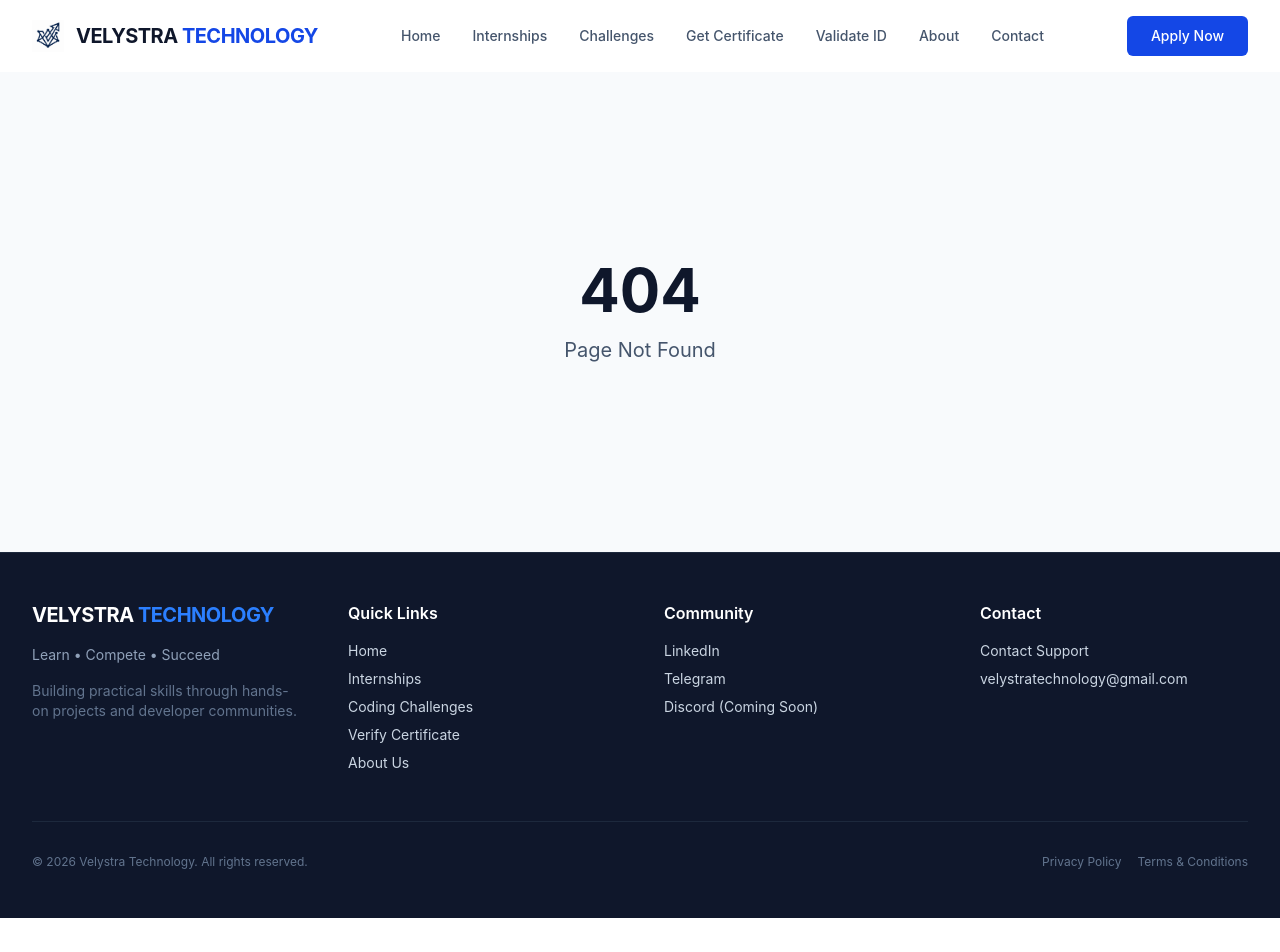
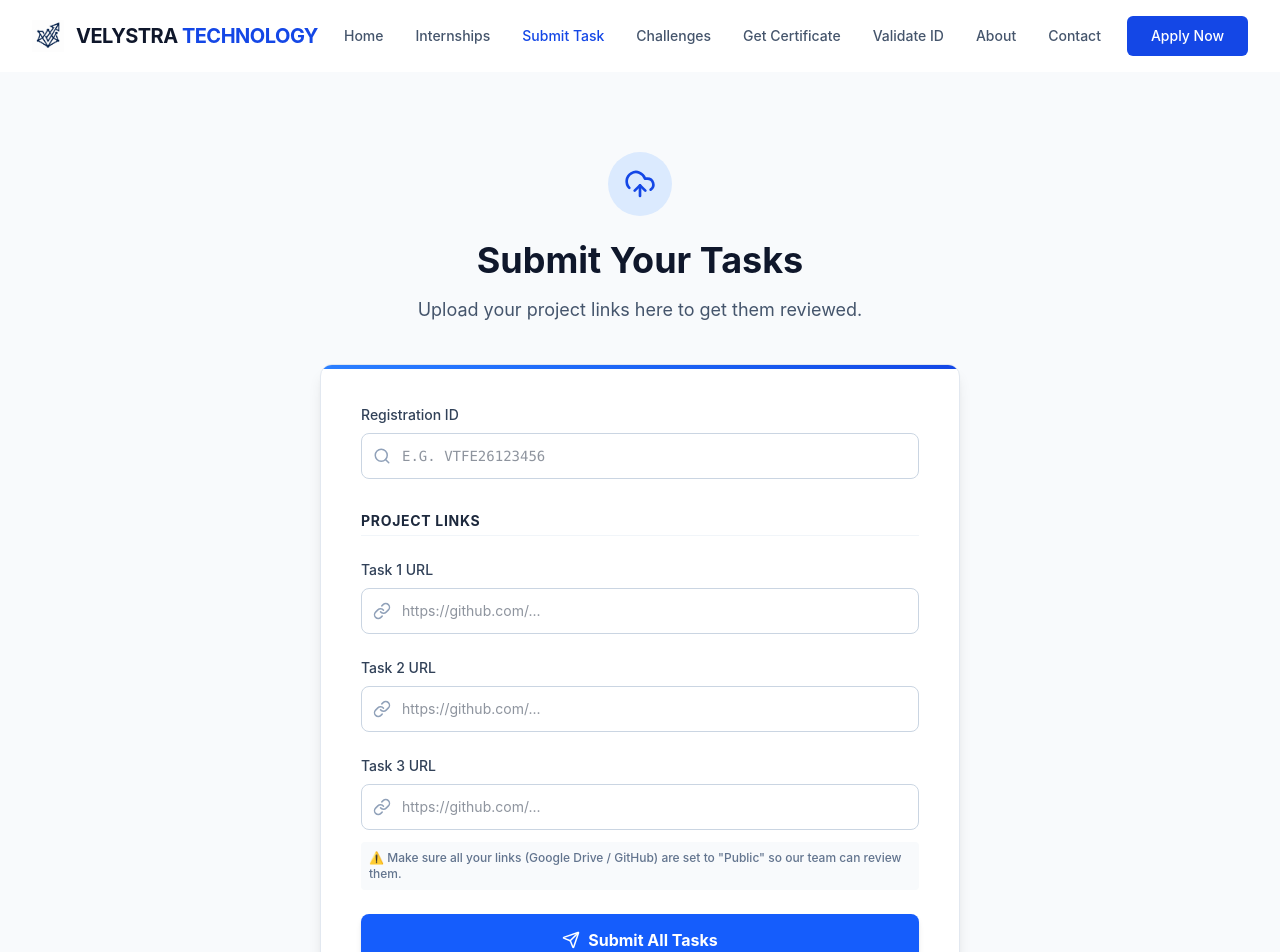
Before and after one commit to sahilofficialgit/velystra-technology, a React (Vite) app: page /submit in a window 1280 px wide. Shown: the top 952 px of the page. Before the commit the page ends 918 px from the top, so only its background shows below. Built offline with nearby package versions, Linux system fonts and the light colour scheme.

Commit message:
fixed all security issues & bugs

```diff
--- a/src/App.jsx
+++ b/src/App.jsx
@@ -9,6 +9,7 @@ import About from './pages/About';
 import Contact from './pages/Contact';
 import Validate from './pages/Validate';
 import Apply from './pages/Apply';
+import Submit from './pages/Submit';
 
 function App() {
   return (
@@ -27,6 +28,7 @@ function App() {
             <Route path="/contact" element={<Contact />} />
             <Route path="/validate" element={<Validate />} />
             <Route path="/apply" element={<Apply />} />
+            <Route path="/submit" element={<Submit />} />
             <Route path="*" element={
               <div className="flex flex-col items-center justify-center min-h-[60vh] text-center px-4">
                 <h1 className="text-6xl font-bold text-slate-900 mb-4">404</h1>
--- a/src/components/Navbar.jsx
+++ b/src/components/Navbar.jsx
@@ -26,6 +26,7 @@ const Navbar = () => {
   const navLinks = [
     { name: "Home", path: "/" },
     { name: "Internships", path: "/internships" },
+    { name: "Submit Task", path: "/submit" },
     { name: "Challenges", path: "/challenges" },
     { name: "Get Certificate", path: "/verify" },
     { name: "Validate ID", path: "/validate" },
--- /dev/null
+++ b/src/pages/Submit.jsx
@@ -0,0 +1,177 @@
+import { useState } from 'react';
+import { Search, Link as LinkIcon, Send, CheckCircle, AlertCircle, UploadCloud } from 'lucide-react';
+
+const Submit = () => {
+  // NAYA: Ek link ki jagah 3 links ka state bana diya
+  const [formData, setFormData] = useState({
+    regId: '',
+    task1: '',
+    task2: '',
+    task3: ''
+  });
+  const [isSubmitting, setIsSubmitting] = useState(false);
+  const [successMsg, setSuccessMsg] = useState('');
+  const [error, setError] = useState('');
+
+  const handleSubmit = async (e) => {
+    e.preventDefault();
+    // Check karna ki saare boxes bhare hain ya nahi
+    if (!formData.regId.trim() || !formData.task1.trim() || !formData.task2.trim() || !formData.task3.trim()) {
+      setError('Please fill all the task links.');
+      return;
+    }
+
+    setIsSubmitting(true);
+    setError('');
+    setSuccessMsg('');
+
+    // ✨ THE MAGIC: Teeno links ko ek sath jod diya (with new line \n)
+    const combinedLinks = `Task 1: ${formData.task1} \nTask 2: ${formData.task2} \nTask 3: ${formData.task3}`;
+
+    try {
+      const response = await fetch('http://localhost:5000/api/submit-task', {
+        method: 'POST',
+        headers: { 'Content-Type': 'application/json' },
+        // Backend ko abhi bhi lag raha hai ki 1 hi link aa raha hai (taskLink)
+        body: JSON.stringify({
+          regId: formData.regId,
+          taskLink: combinedLinks
+        })
+      });
+      const data = await response.json();
+
+      if (response.ok && data.success) {
+        setSuccessMsg(data.message);
+        // Form clear kar do
+        setFormData({ regId: '', task1: '', task2: '', task3: '' });
+      } else {
+        setError(data.message || 'Submission failed.');
+      }
+    } catch (err) {
+      setError('Server connection failed.');
+    } finally {
+      setIsSubmitting(false);
+    }
+  };
+
+  return (
+    <div className="w-full bg-slate-50 min-h-[calc(100vh-72px)] py-12 md:py-20 flex flex-col items-center">
+      <div className="w-full max-w-2xl mx-auto px-4">
+
+        <div className="text-center mb-10">
+          <div className="inline-flex items-center justify-center w-16 h-16 bg-blue-100 rounded-full mb-6">
+            <UploadCloud size={32} className="text-blue-700" />
+          </div>
+          <h1 className="text-3xl md:text-4xl font-bold text-slate-900 mb-4">
+            Submit Your Tasks
+          </h1>
+          <p className="text-slate-600 text-lg">
+            Upload your project links here to get them reviewed.
+          </p>
+        </div>
+
+        <div className="bg-white rounded-xl shadow-lg border border-slate-200 p-6 md:p-10 relative overflow-hidden">
+          <div className="absolute top-0 left-0 w-full h-1 bg-gradient-to-r from-blue-500 to-blue-700"></div>
+
+          {!successMsg ? (
+            <form onSubmit={handleSubmit} className="space-y-6">
+
+              {/* REGISTRATION ID */}
+              <div>
+                <label className="block text-sm font-medium text-slate-700 mb-2">Registration ID</label>
+                <div className="relative">
+                  <Search size={18} className="absolute inset-y-0 left-3 top-3.5 text-slate-400" />
+                  <input
+                    type="text"
+                    value={formData.regId}
+                    onChange={(e) => setFormData({ ...formData, regId: e.target.value.replace(/-/g, '').toUpperCase() })}
+                    className="block w-full pl-10 pr-3 py-3 border border-slate-300 rounded-lg outline-none focus:ring-2 focus:ring-blue-500 font-mono text-sm uppercase"
+                    placeholder="e.g. VTFE26123456"
+                    required
+                  />
+                </div>
+              </div>
+
+              <div className="pt-2 pb-1 border-b border-slate-100">
+                <h3 className="text-sm font-bold text-slate-800 uppercase tracking-wider">Project Links</h3>
+              </div>
+
+              {/* TASK 1 */}
+              <div>
+                <label className="block text-sm font-medium text-slate-700 mb-2">Task 1 URL</label>
+                <div className="relative">
+                  <LinkIcon size={18} className="absolute inset-y-0 left-3 top-3.5 text-slate-400" />
+                  <input
+                    type="url"
+                    value={formData.task1}
+                    onChange={(e) => setFormData({ ...formData, task1: e.target.value })}
+                    className="block w-full pl-10 pr-3 py-3 border border-slate-300 rounded-lg outline-none focus:ring-2 focus:ring-blue-500 text-sm"
+                    placeholder="https://github.com/..."
+                    required
+                  />
+                </div>
+              </div>
+
+              {/* TASK 2 */}
+              <div>
+                <label className="block text-sm font-medium text-slate-700 mb-2">Task 2 URL</label>
+                <div className="relative">
+                  <LinkIcon size={18} className="absolute inset-y-0 left-3 top-3.5 text-slate-400" />
+                  <input
+                    type="url"
+                    value={formData.task2}
+                    onChange={(e) => setFormData({ ...formData, task2: e.target.value })}
+                    className="block w-full pl-10 pr-3 py-3 border border-slate-300 rounded-lg outline-none focus:ring-2 focus:ring-blue-500 text-sm"
+                    placeholder="https://github.com/..."
+                    required
+                  />
+                </div>
+              </div>
+
+              {/* TASK 3 */}
+              <div>
+                <label className="block text-sm font-medium text-slate-700 mb-2">Task 3 URL</label>
+                <div className="relative">
+                  <LinkIcon size={18} className="absolute inset-y-0 left-3 top-3.5 text-slate-400" />
+                  <input
+                    type="url"
+                    value={formData.task3}
+                    onChange={(e) => setFormData({ ...formData, task3: e.target.value })}
+                    className="block w-full pl-10 pr-3 py-3 border border-slate-300 rounded-lg outline-none focus:ring-2 focus:ring-blue-500 text-sm"
+                    placeholder="https://github.com/..."
+                    required
+                  />
+                </div>
+                <p className="text-xs text-slate-500 mt-3 font-medium bg-slate-50 p-2 rounded">
+                  ⚠️ Make sure all your links (Google Drive / GitHub) are set to "Public" so our team can review them.
+                </p>
+              </div>
+
+              {error && (
+                <div className="p-3 bg-red-50 border border-red-200 rounded-lg flex items-start gap-3">
+                  <AlertCircle className="text-red-600 shrink-0 mt-0.5" size={18} />
+                  <p className="text-sm text-red-800">{error}</p>
+                </div>
+              )}
+
+              <button type="submit" disabled={isSubmitting} className="w-full py-3.5 mt-2 bg-blue-600 hover:bg-blue-700 text-white font-bold rounded-lg transition-all flex items-center justify-center gap-2 shadow-md">
+                {isSubmitting ? 'Submitting...' : <><Send size={18} /> Submit All Tasks</>}
+              </button>
+            </form>
+          ) : (
+            <div className="py-8 text-center animate-fade-in">
+              <CheckCircle size={56} className="text-green-500 mx-auto mb-4" />
+              <h3 className="text-2xl font-bold text-slate-900 mb-2">Tasks Submitted Successfully!</h3>
+              <p className="text-slate-600 mb-6">{successMsg}</p>
+              <button onClick={() => setSuccessMsg('')} className="text-blue-600 font-medium hover:underline">
+                Submit another response
+              </button>
+            </div>
+          )}
+        </div>
+      </div>
+    </div>
+  );
+};
+
+export default Submit;
--- a/src/pages/Validate.jsx
+++ b/src/pages/Validate.jsx
@@ -14,11 +14,13 @@ const Validate = () => {
     setIsLoading(true); setResult(null); setError(null);
 
     try {
-      const response = await fetch(`http://localhost:5000/api/verify-certificate/${certId}`);
+      // FIX 1: API endpoint ko update kiya (/api/validate/)
+      const response = await fetch(`http://localhost:5000/api/validate/${certId}`);
       const data = await response.json();
 
       if (response.ok && data.success) {
-        setResult(data.certificate);
+        // FIX 2: Backend se data 'user' ke andar aa raha hai, 'certificate' nahi
+        setResult(data.user);
       } else {
         setError(data.message || 'Invalid Certificate ID.');
       }
@@ -52,7 +54,7 @@ const Validate = () => {
                   value={certId}
                   onChange={(e) => setCertId(e.target.value.toUpperCase())}
                   className="block w-full pl-10 pr-3 py-3 border border-slate-300 rounded-lg focus:ring-2 focus:ring-blue-500 font-mono uppercase"
-                  placeholder="e.g. VEL-CERT-1234"
+                  placeholder="e.g. VTCC26123456"
                   required
                 />
               </div>
--- a/src/pages/Verify.jsx
+++ b/src/pages/Verify.jsx
@@ -1,6 +1,6 @@
 // src/pages/Verify.jsx
 import { useState, useRef } from 'react';
-import { ShieldCheck, Search, Info, CheckCircle, AlertCircle, User, Award, CreditCard, Download, Truck, FileText } from 'lucide-react';
+import { ShieldCheck, Search, Info, CheckCircle, AlertCircle, User, Award, CreditCard, Download, Truck, FileText, MapPin } from 'lucide-react';
 import html2pdf from 'html2pdf.js';
 
 const Verify = () => {
@@ -13,12 +13,13 @@ const Verify = () => {
   const [certificateId, setCertificateId] = useState('');
   const [issueDate, setIssueDate] = useState('');
 
-  // NAYA: Delivery Option State
+  // NAYA: Delivery Option & Address State
   const [deliveryOption, setDeliveryOption] = useState('digital');
+  const [address, setAddress] = useState('');
 
   const certificateRef = useRef();
 
-  // DYNAMIC PRICING LOGIC
+  // DYNAMIC PRICING LOGIC (Display ke liye)
   const getPrices = (durationStr = "1 Month") => {
     if (durationStr.includes("3")) return { digital: 300, printed: 450 };
     if (durationStr.includes("6")) return { digital: 500, printed: 700 };
@@ -28,15 +29,26 @@ const Verify = () => {
   const handleVerify = async (e) => {
     e.preventDefault();
     if (!certId.trim()) return;
-    setIsVerifying(true); setResult(null); setError(null);
+
+    setIsVerifying(true);
+    setResult(null);
+    setError(null);
+    setPaymentSuccess(false);
+    setCertificateId('');
+    setIssueDate('');
+    setAddress('');
 
     try {
       const response = await fetch(`http://localhost:5000/api/check-status/${certId}`);
       const data = await response.json();
+
       if (response.ok && data.success) {
         setResult(data);
-        if (data.user.certId && data.user.certId.trim() !== '') {
-          setCertificateId(data.user.certId);
+
+        const fetchedCertId = data.user.certId ? data.user.certId.trim() : '';
+
+        if (fetchedCertId !== '' && fetchedCertId.startsWith('VTCC')) {
+          setCertificateId(fetchedCertId);
           setIssueDate(data.user.issueDate);
           setPaymentSuccess(true);
         } else {
@@ -54,13 +66,16 @@ const Verify = () => {
 
   const handlePayment = async () => {
     try {
-      const prices = getPrices(result.user.duration);
-      const finalAmount = deliveryOption === 'digital' ? prices.digital : prices.printed;
+      // Agar printed option select kiya hai toh address bharna zaroori hai
+      if (deliveryOption === 'printed' && !address.trim()) {
+        alert("Please enter your delivery address for the printed certificate.");
+        return;
+      }
 
       const orderRes = await fetch("http://localhost:5000/api/create-order", {
         method: "POST",
         headers: { "Content-Type": "application/json" },
-        body: JSON.stringify({ amount: finalAmount, regId: certId }), // Dynamically sending amount
+        body: JSON.stringify({ regId: certId, deliveryOption: deliveryOption }),
       });
       const orderData = await orderRes.json();
 
@@ -84,7 +99,9 @@ const Verify = () => {
               razorpay_order_id: response.razorpay_order_id,
               razorpay_payment_id: response.razorpay_payment_id,
               razorpay_signature: response.razorpay_signature,
-              regId: certId
+              regId: certId,
+              deliveryOption: deliveryOption,
+              address: address // 📦 Address backend ko bhej diya
             }),
           });
           const verifyData = await verifyRes.json();
@@ -218,6 +235,23 @@ const Verify = () => {
                           </label>
                         </div>
 
+                        {/* 📦 NAYA: Address Input Box (Sirf Printed select hone par dikhega) */}
+                        {deliveryOption === 'printed' && (
+                          <div className="space-y-2 animate-fade-in">
+                            <label className="block text-sm font-medium text-slate-700 flex items-center gap-1.5">
+                              <MapPin size={16} className="text-blue-600" /> Delivery Address for Printed Certificate
+                            </label>
+                            <textarea
+                              rows="3"
+                              value={address}
+                              onChange={(e) => setAddress(e.target.value)}
+                              placeholder="Enter your full postal address with landmark and Pincode..."
+                              className="block w-full p-3 border border-slate-300 rounded-lg outline-none focus:ring-2 focus:ring-blue-500 text-sm"
+                              required
+                            />
+                          </div>
+                        )}
+
                         <button onClick={handlePayment} className="w-full bg-slate-900 hover:bg-black text-white font-bold py-3.5 px-4 rounded-lg flex items-center justify-center gap-2 transition-colors shadow-md text-lg">
                           <CreditCard size={20} /> Pay ₹{deliveryOption === 'digital' ? getPrices(result.user.duration).digital : getPrices(result.user.duration).printed} to Unlock
                         </button>
```
